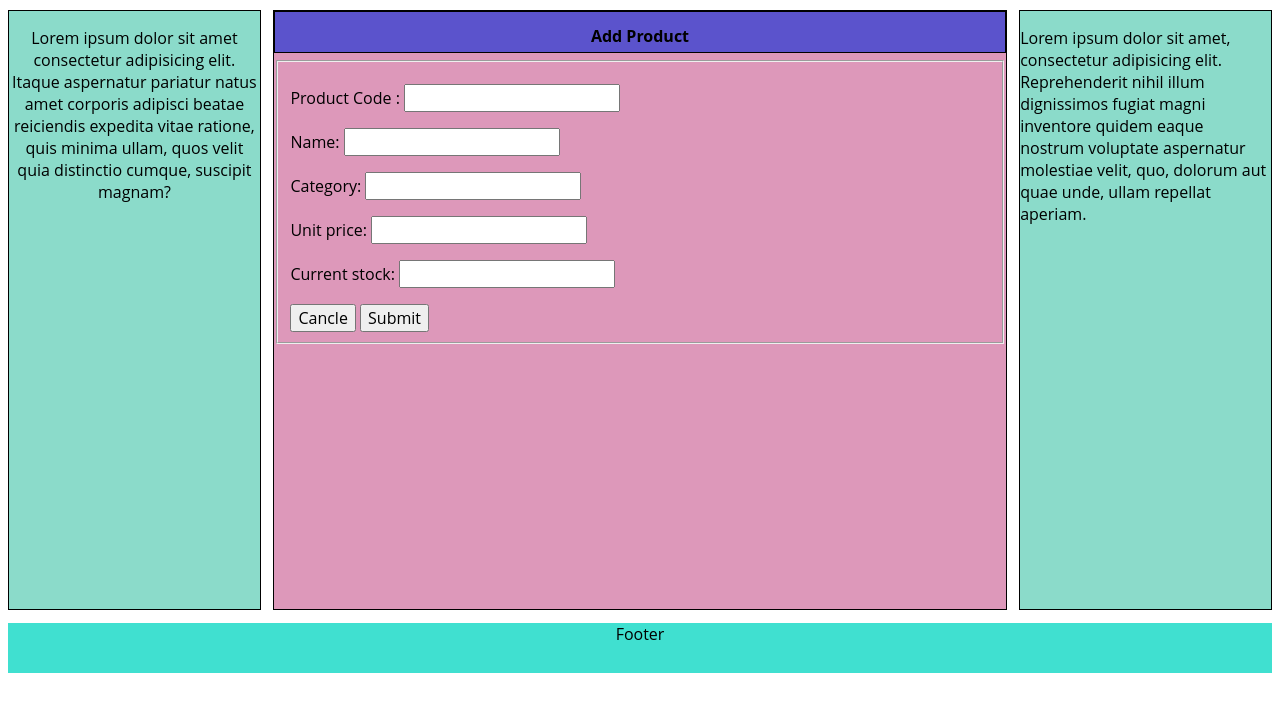
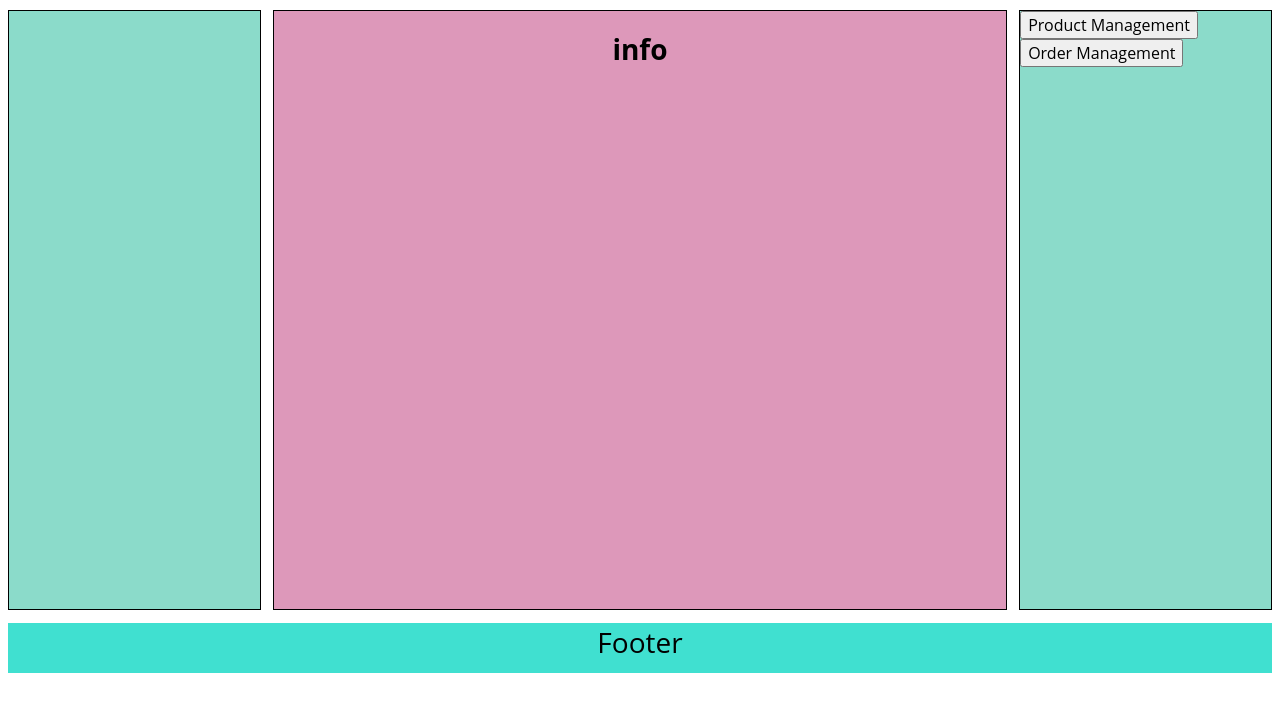
Before and after one commit to RubelBiswasCS/shop-management, a Django app: page / in a window 1280 px wide. Shown: the part 58-770 px from the top of the page. Run offline with Django 3.2, Linux system fonts and the light colour scheme.

Commit message:
added Product and Order Management feature

```diff
--- a/store/static/store/main.css
+++ b/store/static/store/main.css
@@ -21,6 +21,10 @@
 
     text-align: center;
     clear: left;
+}
+.footer p{
+    height: 100%;
+    font-size: 175%;
 }
 h1{
     font-size: 175%;
@@ -76,3 +80,8 @@ h1{
     width: 100%;
     margin-bottom: 1%;
 }
+.button-1{
+    background-color: rgb(35, 41, 126);
+    height: 2px;
+    width:80%
+}
--- a/store/templates/store/base.html
+++ b/store/templates/store/base.html
@@ -17,7 +17,7 @@
 
     {% block content %}
 
-    {% endblock content %}
+    {% endblock %}
 
     <footer class="footer">
         <p>Footer</p>
--- a/store/templates/store/home.html
+++ b/store/templates/store/home.html
@@ -2,44 +2,27 @@
 {% block content %}
     <div class="outer-div">
         <div class="div-left">
-            <p>Lorem ipsum dolor sit amet consectetur adipisicing elit. Itaque aspernatur pariatur natus amet corporis adipisci
-                beatae reiciendis expedita vitae ratione, quis minima ullam, quos velit quia distinctio cumque, suscipit magnam?
-            </p>
+            {% block product %}
+
+            {% endblock product %}
+
         </div>
         <div class="div-center">
-            <div class="form-title">
-                <h2>Add Product</h2>
-            </div>
-            <form  method="POST">
-                {% csrf_token %}
-
-                <fieldset>
-                {{ form.as_p }}
-                <!--
-                  <label for="product_code">Product Code:</label>
-                  <input type="number" id="product_code" name="product_code"><br><br>
-                  <label for="name">Name:</label>
-                  <input type="text" id="name" name="name"><br><br>
-                  <label for="category">Category:</label>
-                  <input type="text" id="category" name="category"><br><br>
-                  <label for="unit_price">Unit Price:</label>
-                  <input type="number" id="unit_price" name="unit_price"><br><br>
-                  <label for="current_stock">Current Stock:</label>
-                  <input type="number" id="current_stock" name="unit_price"><br><br>
-                -->
-
-
-                  <button type="submit" formaction="https://www.w3schools.com/tags/att_button_formaction.asp">Cancle</button>
-                  <input type="submit" value="Submit">
-                </fieldset>
-            </form>
+            {% block info %}
+                <h1>info</h1>
+            {% endblock info %}
 
         </div>
         <div class="div-right">
-            <p>Lorem ipsum dolor sit amet, consectetur adipisicing elit. Reprehenderit nihil illum dignissimos fugiat magni
-                inventore quidem eaque nostrum voluptate aspernatur molestiae velit, quo, dolorum aut quae unde, ullam repellat
-                aperiam.</p>
+            <form action="{% url 'manage-product'  %}" method='GET'>
+                <button type='submit'>Product Management</button>
+            </form>
+            <form action="{% url 'store-home'  %}" method='GET'>
+                <button type='submit'>Order Management</button>
+            </form>
+
+
         </div>
     </div>
 
-{% endblock content %}
+{% endblock %}
--- a/store/urls.py
+++ b/store/urls.py
@@ -6,6 +6,8 @@ from . import views
 
 urlpatterns = [
 
-    path('home/',views.get_name,name='store-home'),
-    path('',views.get_name,name='store-home'),
+    path('home/',views.home,name='store-home'),
+    path('',views.home,name='store-home'),
+    path('manage_product/',views.manage_product,name='manage-product'),
+    path('add_product/',views.add_product,name='add-product'),
 ]
--- a/store/views.py
+++ b/store/views.py
@@ -7,7 +7,7 @@ from django.views.generic import (
 from .models import Product
 from .forms import NameForm
 
-'''
+
 def home(request):
     products = Product.objects.all()
     #template = loader.get_template('polls/index.html')
@@ -15,7 +15,6 @@ def home(request):
         'products': products,
     }
     return render(request,'store/home.html',context)
-'''
 
 
 class ProductListView(ListView):
@@ -24,7 +23,7 @@ class ProductListView(ListView):
     context_object_name =  'products'
 
 
-def get_name(request):
+def add_product(request):
     # if this is a POST request we need to process the form data
     if request.method == 'POST':
         # create a form instance and populate it with data from the request:
@@ -50,4 +49,20 @@ def get_name(request):
     else:
         form = NameForm()
 
-    return render(request, 'store/home.html', {'form': form})
+    return render(request, 'store/add_product.html', {'form': form})
+
+def manage_product(request):
+    products = Product.objects.all()
+    #template = loader.get_template('polls/index.html')
+    context = {
+        'products': products,
+    }
+    return render(request,'store/manage_product.html',context)
+
+def added_product(request):
+    products = Product.objects.all()
+    #template = loader.get_template('polls/index.html')
+    context = {
+        'products': products,
+    }
+    return render(request,'store/added_product.html',context)
```
Also changed, not shown: store/templates/store/add_product.html (added, +30 -0 lines), store/templates/store/manage_product.html (added, +7 -0 lines), store/templates/store/manage_order.html (added).
